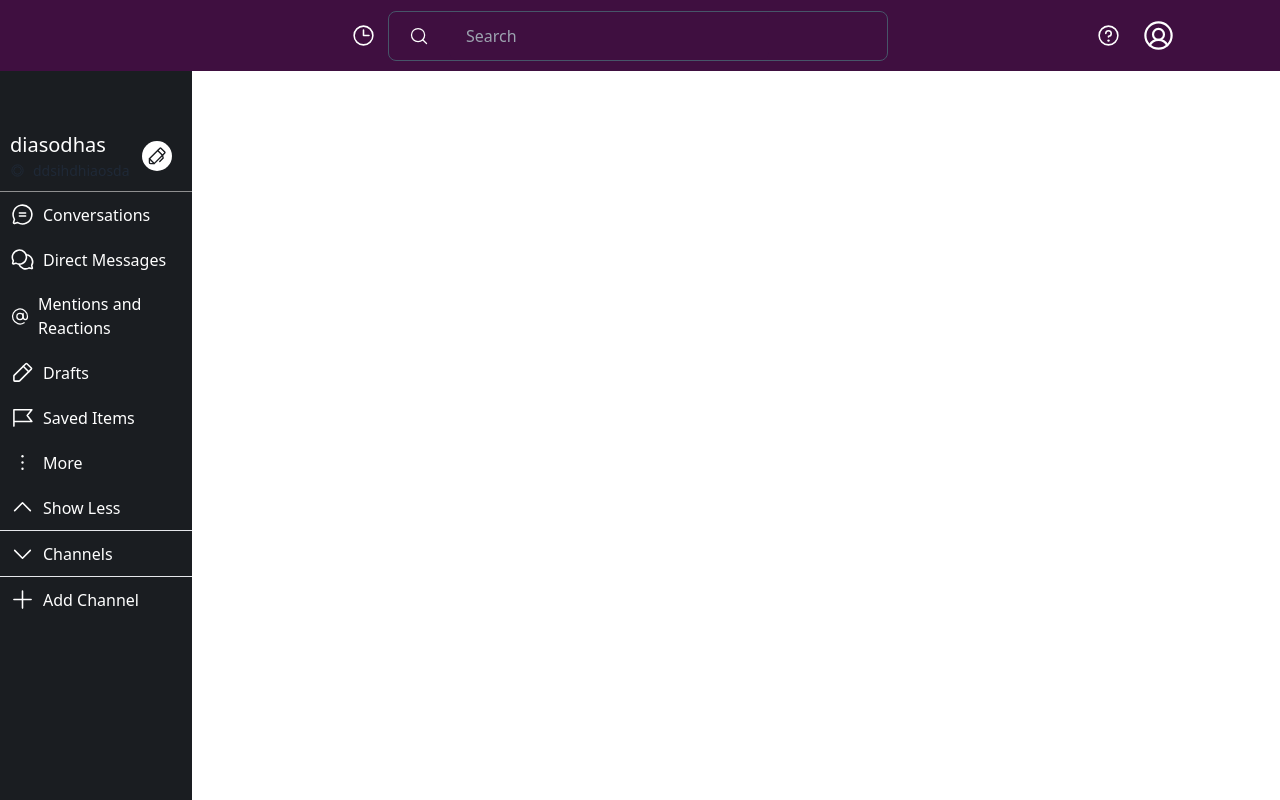
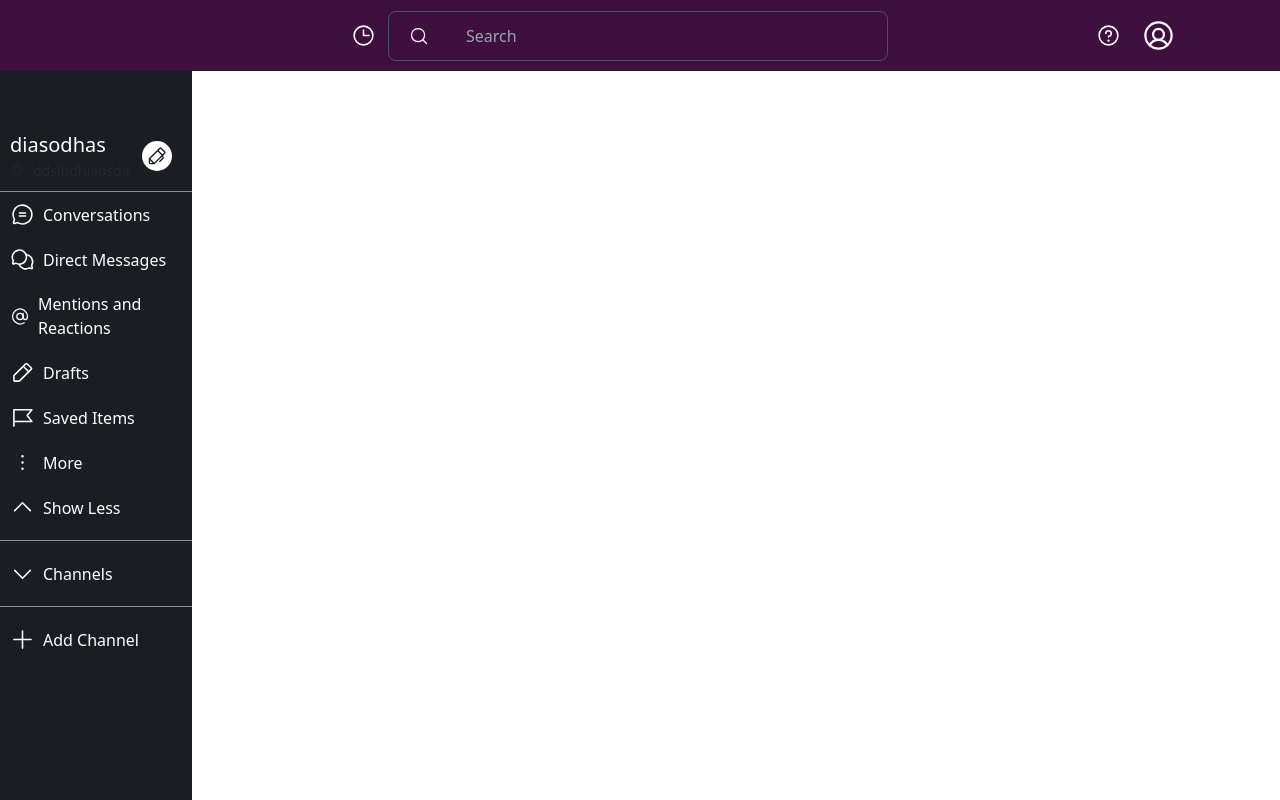
Before and after one commit to RafaelRRhocha/Slack-Clone, a React (Create React App) app: page / in a window 1280 px wide. Built offline with nearby package versions, Linux system fonts and the light colour scheme.

Commit message:
style: add style for hr

```diff
--- a/src/components/SideBar.jsx
+++ b/src/components/SideBar.jsx
@@ -34,9 +34,9 @@ function SideBar() {
       <SideBarOptions Icon={ FlagBanner } title="Saved Items" />
       <SideBarOptions Icon={ DotsThreeVertical } title="More" />
       <SideBarOptions Icon={ CaretUp } title="Show Less" />
-      <hr />
+      <hr className="my-[10px] border-[#8f8f90]" />
       <SideBarOptions Icon={ CaretDown } title="Channels" />
-      <hr />
+      <hr className="my-[10px] border-[#8f8f90]" />
       <SideBarOptions Icon={ Plus } addChannel title="Add Channel" />
     </div>
   );
```
